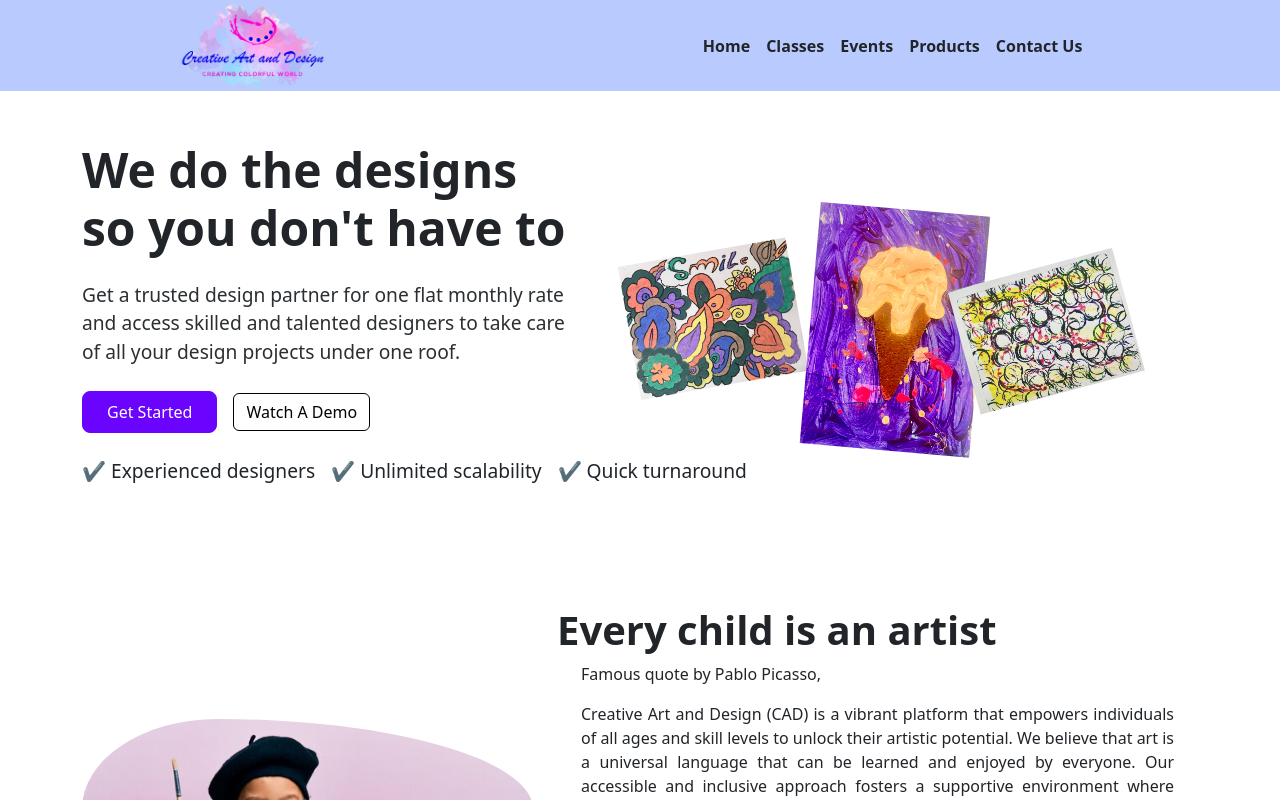
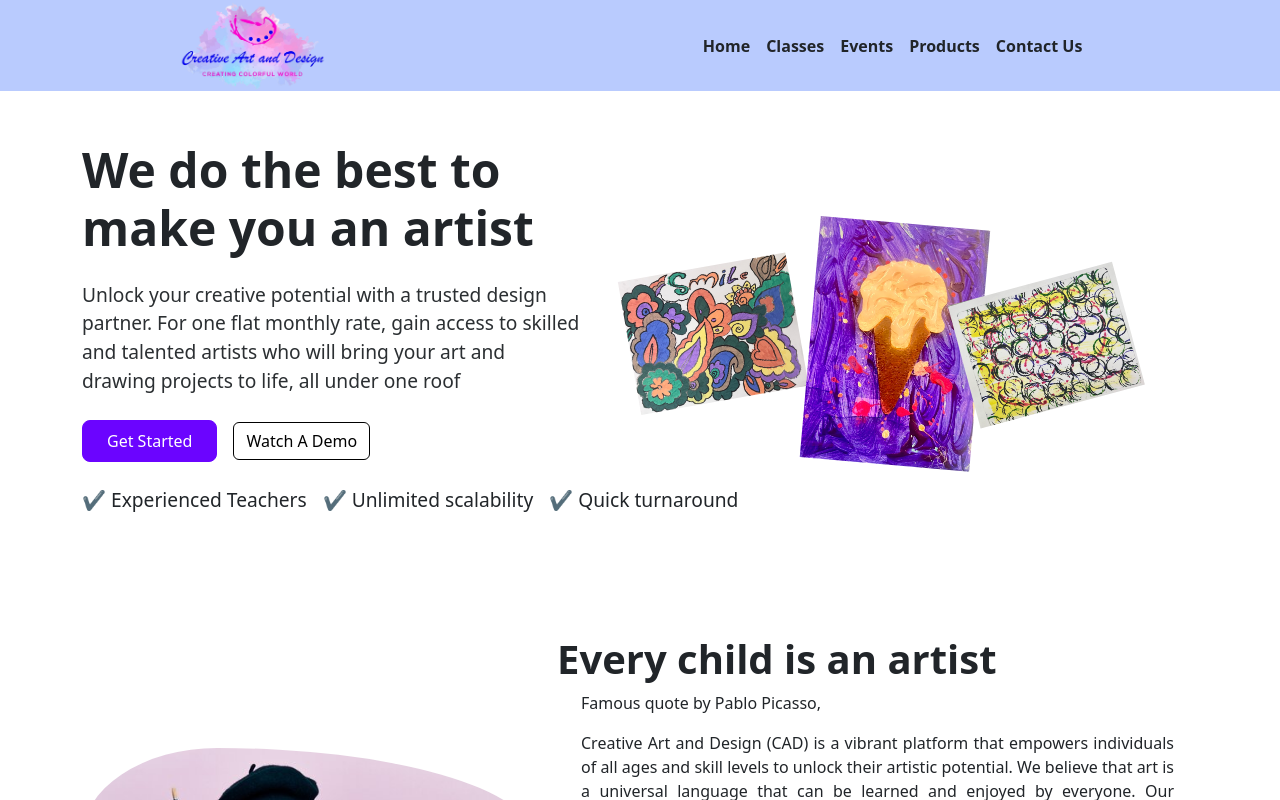
Before and after one commit to majbaulhoque/Creative-Art, a React (Vite) app: page / in a window 1280 px wide. Shown: the top 800 px of the page. Built offline with nearby package versions, Linux system fonts and the light colour scheme.

Commit message:
implement routes in classes

```diff
--- a/src/Component/Home/Banner/Banner.jsx
+++ b/src/Component/Home/Banner/Banner.jsx
@@ -4,16 +4,17 @@ import "../../../../src/assets/Css/Home/Banner/Banner.css";
 
 const Banner = () => {
   return (
-    <section  className="hero-section mb-5  mt-5 d-flex align-items-center">
+    <section className="hero-section mb-5  mt-5 d-flex align-items-center">
       <div className="  d-flex container flex-lg-row gap-5 flex-column-reverse justify-content-between align-items-center  ">
         <div className="hero-text ">
           <h1 className="display-4 fw-bold">
-            We do the designs so you don't have to
+            We do the best to make you an artist
           </h1>
           <p className="text-secondary-emphasis my-4">
-            Get a trusted design partner for one flat monthly rate and access
-            skilled and talented designers to take care of all your design
-            projects under one roof.
+            Unlock your creative potential with a trusted design partner. For
+            one flat monthly rate, gain access to skilled and talented artists
+            who will bring your art and drawing projects to life, all under one
+            roof
           </p>
           <div className="hero-buttons">
             <a
@@ -27,7 +28,7 @@ const Banner = () => {
             </a>
           </div>
           <div className="hero-benefits text-nowrap d-flex flex-lg-row flex-column mt-4">
-            <p className="me-3">✔ Experienced designers</p>
+            <p className="me-3">✔ Experienced Teachers</p>
             <p className="me-3">✔ Unlimited scalability</p>
             <p>✔ Quick turnaround</p>
           </div>
```
Also changed, not shown: src/Route/Route.jsx (+40 -11 lines).
